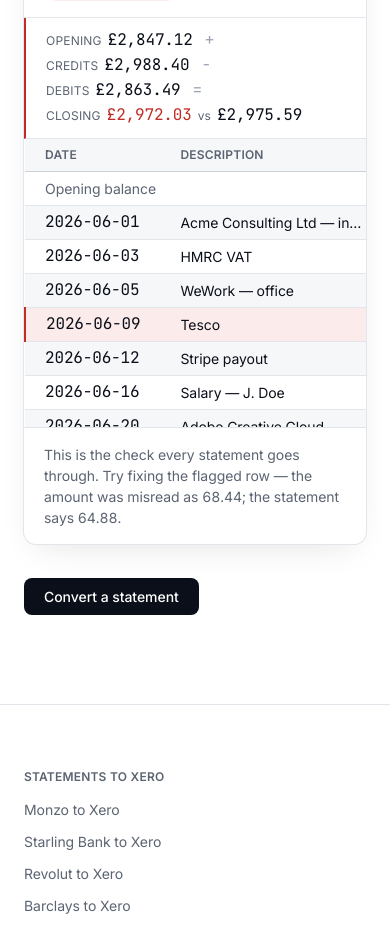
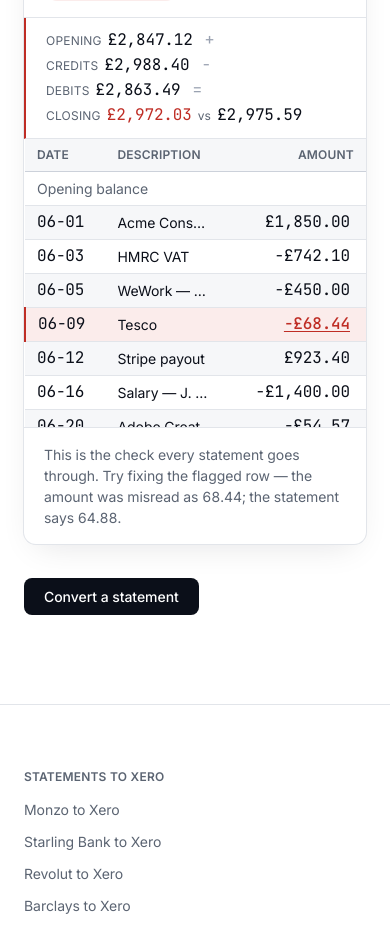
Before and after one commit to Th3drata/Parseledger, a Next.js app: page /alternatives/bankstatementconverter in a window 390 px wide. Shown: the part 2780-3710 px from the top of the page. Built offline with nearby package versions, Linux system fonts and the light colour scheme.

Commit message:
re-verify fixes: invisible white-on-white hero caption; demo widget clipped on mobile (balance column hidden <sm, short dates, bounded description) — flagged amount now visible and tappable on 390px

```diff
--- a/src/app/(marketing)/page.tsx
+++ b/src/app/(marketing)/page.tsx
@@ -170,7 +170,7 @@ export default function LandingPage() {
           </div>
           <div className="relative z-10 -mt-20 px-0 sm:px-6 lg:-mt-[26rem] lg:ml-auto lg:mr-8 lg:max-w-xl xl:max-w-2xl">
             <DemoWidget />
-            <p className="mt-3 text-caption text-ash lg:text-paper/70">
+            <p className="mt-3 text-caption text-ash">
               Live demo — this is the real verification engine. Click the flagged amount and fix it.
             </p>
           </div>
--- a/src/components/marketing/demo-widget.tsx
+++ b/src/components/marketing/demo-widget.tsx
@@ -142,22 +142,22 @@ export function DemoWidget() {
       </div>
 
       {/* Ledger table */}
-      <div className="max-h-72 overflow-y-auto">
+      <div className="max-h-72 overflow-y-auto overflow-x-auto">
         <table className="w-full">
           <thead className="sticky top-0 bg-ledger text-left">
             <tr className="border-b border-iron">
-              <th className="px-5 py-2 text-caption font-semibold uppercase text-slate">Date</th>
-              <th className="px-5 py-2 text-caption font-semibold uppercase text-slate">Description</th>
-              <th className="px-5 py-2 text-right text-caption font-semibold uppercase text-slate">Amount</th>
-              <th className="px-5 py-2 text-right text-caption font-semibold uppercase text-slate">Balance</th>
+              <th className="px-3 py-2 sm:px-5 text-caption font-semibold uppercase text-slate">Date</th>
+              <th className="px-3 py-2 sm:px-5 text-caption font-semibold uppercase text-slate">Description</th>
+              <th className="px-3 py-2 sm:px-5 text-right text-caption font-semibold uppercase text-slate">Amount</th>
+              <th className="hidden px-3 py-2 text-right text-caption font-semibold uppercase text-slate sm:table-cell sm:px-5">Balance</th>
             </tr>
           </thead>
           <tbody>
             <tr className="border-b border-hairline">
-              <td className="px-5 py-1.5 text-body-sm text-slate" colSpan={3}>
+              <td className="px-3 py-1.5 sm:px-5 text-body-sm text-slate" colSpan={3}>
                 Opening balance
               </td>
-              <td className="tnum px-5 py-1.5 text-right text-figure text-slate">
+              <td className="tnum hidden px-3 py-1.5 text-right text-figure text-slate sm:table-cell sm:px-5">
                 {formatMinor(stmt.openingBalanceMinor, stmt.currency)}
               </td>
             </tr>
@@ -170,9 +170,12 @@ export function DemoWidget() {
                     isFlagged ? 'border-l-2 border-l-flag bg-flag-wash' : 'odd:bg-paper even:bg-ledger'
                   }`}
                 >
-                  <td className="tnum whitespace-nowrap px-5 py-1.5 text-figure text-ink">{tx.date}</td>
-                  <td className="max-w-56 truncate px-5 py-1.5 text-body-sm text-ink">{tx.description}</td>
-                  <td className="tnum whitespace-nowrap px-5 py-1.5 text-right text-figure text-ink">
+                  <td className="tnum whitespace-nowrap px-3 py-1.5 text-figure text-ink sm:px-5">
+                    <span className="sm:hidden">{tx.date.slice(5)}</span>
+                    <span className="hidden sm:inline">{tx.date}</span>
+                  </td>
+                  <td className="max-w-24 truncate px-3 py-1.5 text-body-sm text-ink sm:max-w-56 sm:px-5">{tx.description}</td>
+                  <td className="tnum whitespace-nowrap px-3 py-1.5 sm:px-5 text-right text-figure text-ink">
                     {editing === i ? (
                       <span className="inline-flex items-center gap-1">
                         <input
@@ -212,17 +215,17 @@ export function DemoWidget() {
                       </button>
                     )}
                   </td>
-                  <td className="tnum px-5 py-1.5 text-right text-figure text-slate">
+                  <td className="tnum hidden px-3 py-1.5 text-right text-figure text-slate sm:table-cell sm:px-5">
                     {tx.balanceMinor === null ? '—' : formatMinor(tx.balanceMinor, stmt.currency)}
                   </td>
                 </tr>
               );
             })}
             <tr className="border-t border-iron">
-              <td className="px-5 py-1.5 text-body-sm text-slate" colSpan={3}>
+              <td className="px-3 py-1.5 sm:px-5 text-body-sm text-slate" colSpan={3}>
                 Closing balance
               </td>
-              <td className="tnum px-5 py-1.5 text-right text-figure text-ink">
+              <td className="tnum hidden px-3 py-1.5 text-right text-figure text-ink sm:table-cell sm:px-5">
                 {formatMinor(stmt.closingBalanceMinor, stmt.currency)}
               </td>
             </tr>
```
